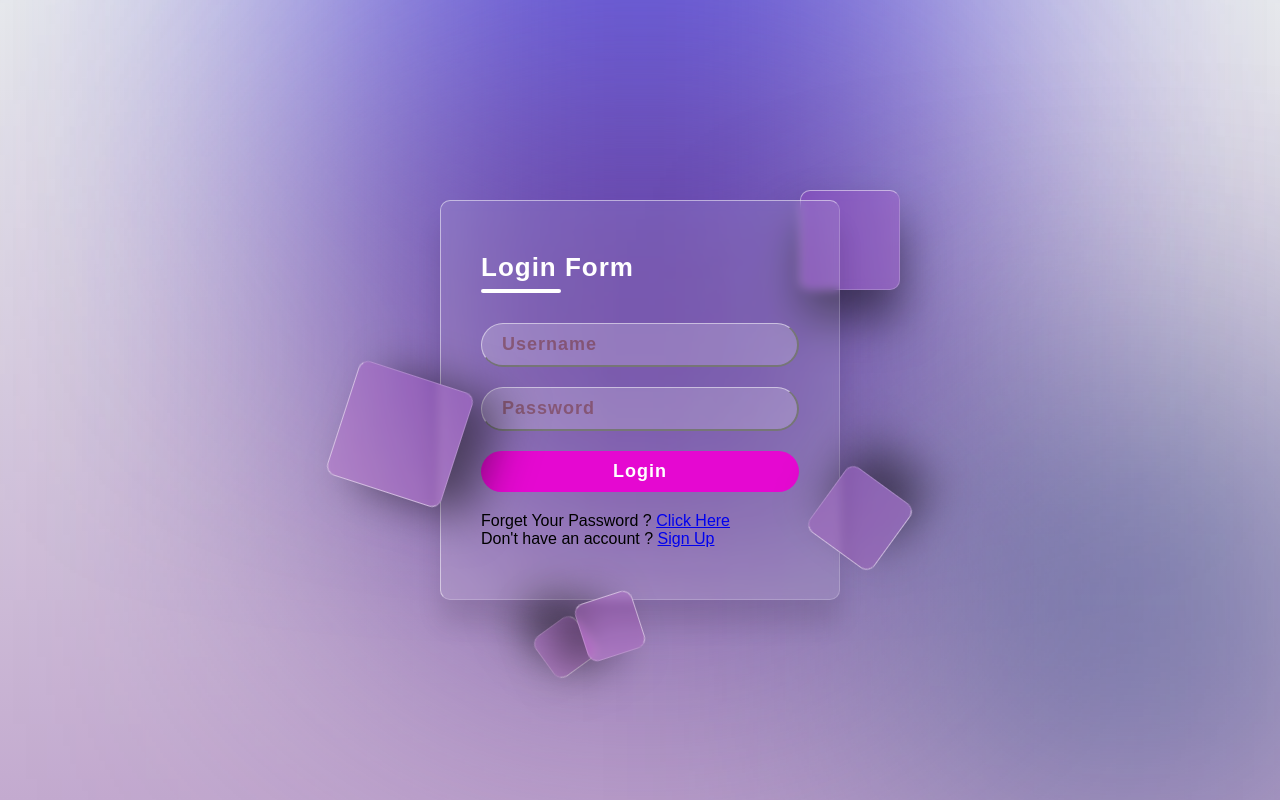
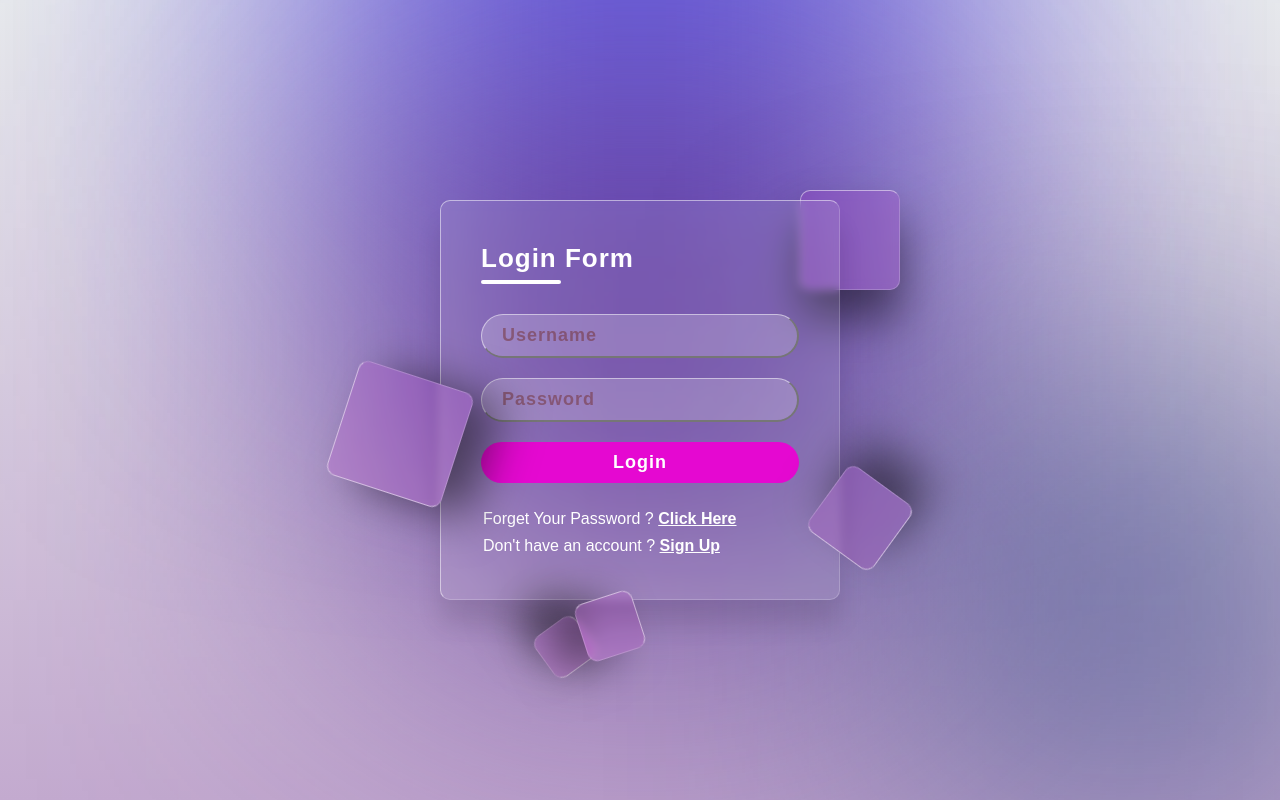
Before and after one commit to alucart2005/little-login, a plain HTML site: page index.html in a window 1280 px wide. Drawn offline with Linux system fonts and the light colour scheme.

Commit message:
feat: Finish Project

```diff
--- a/css/styles.scss
+++ b/css/styles.scss
@@ -163,6 +163,15 @@ section{
             }
           }
         }
+        .forget{
+          margin-top: 5px;
+          color: #fff;
+          padding: 2px;
+          a{
+            color: #fff;
+            font-weight: 600;
+          }
+        }
       }
     }
   }
```
Also changed, not shown: css/styles.css, 1 other file.
